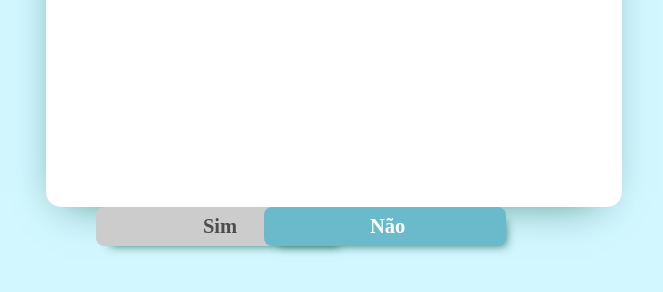
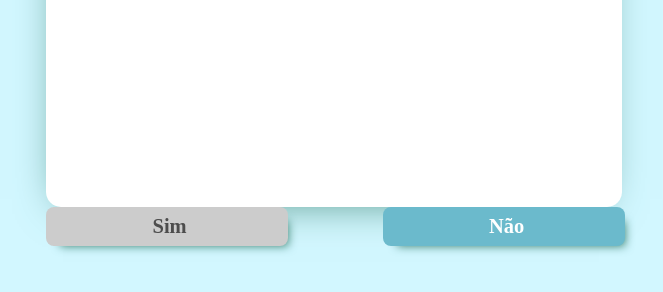
Before and after one commit to vivianemacambira/SistemaSAPD, a plain HTML site: page sairTP.html in a window 1280 px wide. Shown: the part 310-602 px from the top of the page, without its empty margins (306-969 px from the left). Drawn offline with Linux system fonts and the light colour scheme; a web font is replaced by a local one.

Commit message:
Add files via upload

```diff
--- a/css.css
+++ b/css.css
@@ -625,10 +625,10 @@ top:100%;
   width: 65%;
   position: absolute;
   top:100%;
-  margin-left: -17.5%;
+  left: 0%;
 }
 .icon-naoSolicitacao{
-  margin-left: 40.7%;
+left:58.5%;
 }
 .icon-simSolicitacao a, .icon-naoSolicitacao a {
   text-decoration: none;
```
